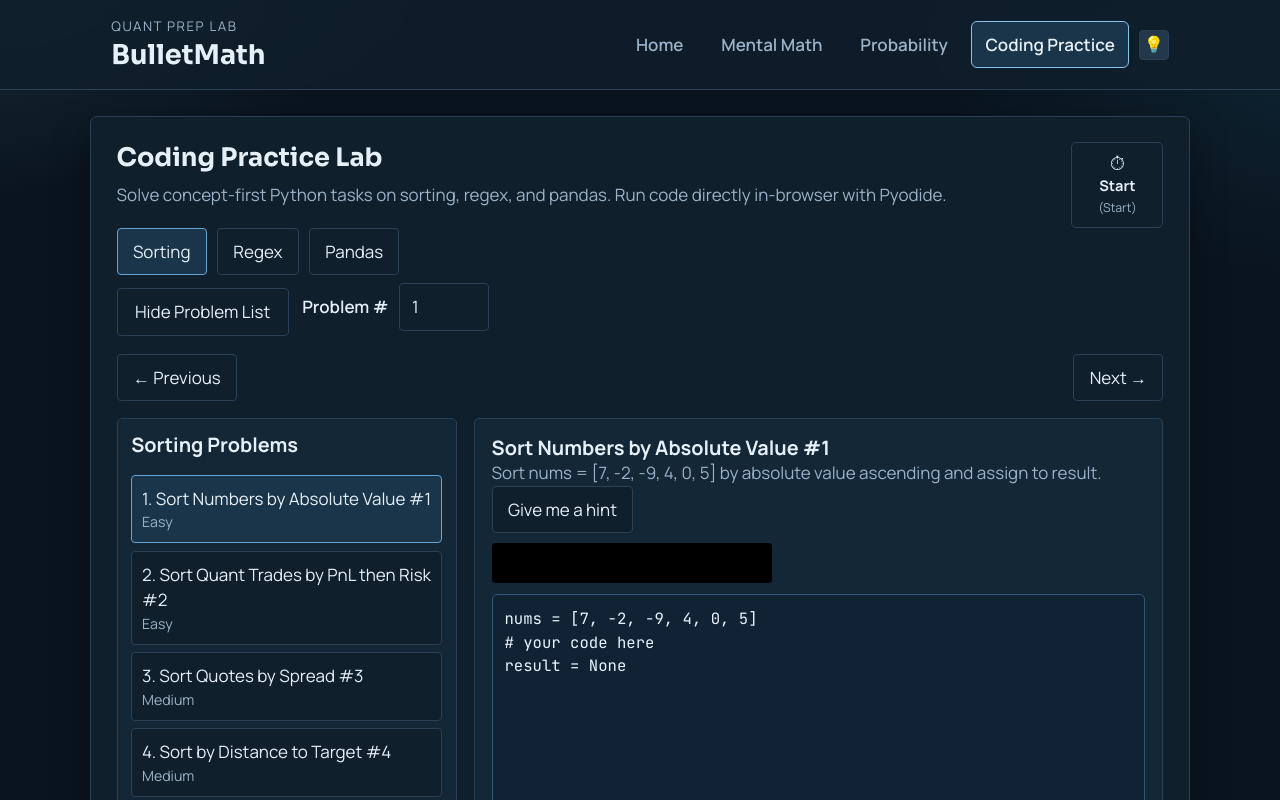
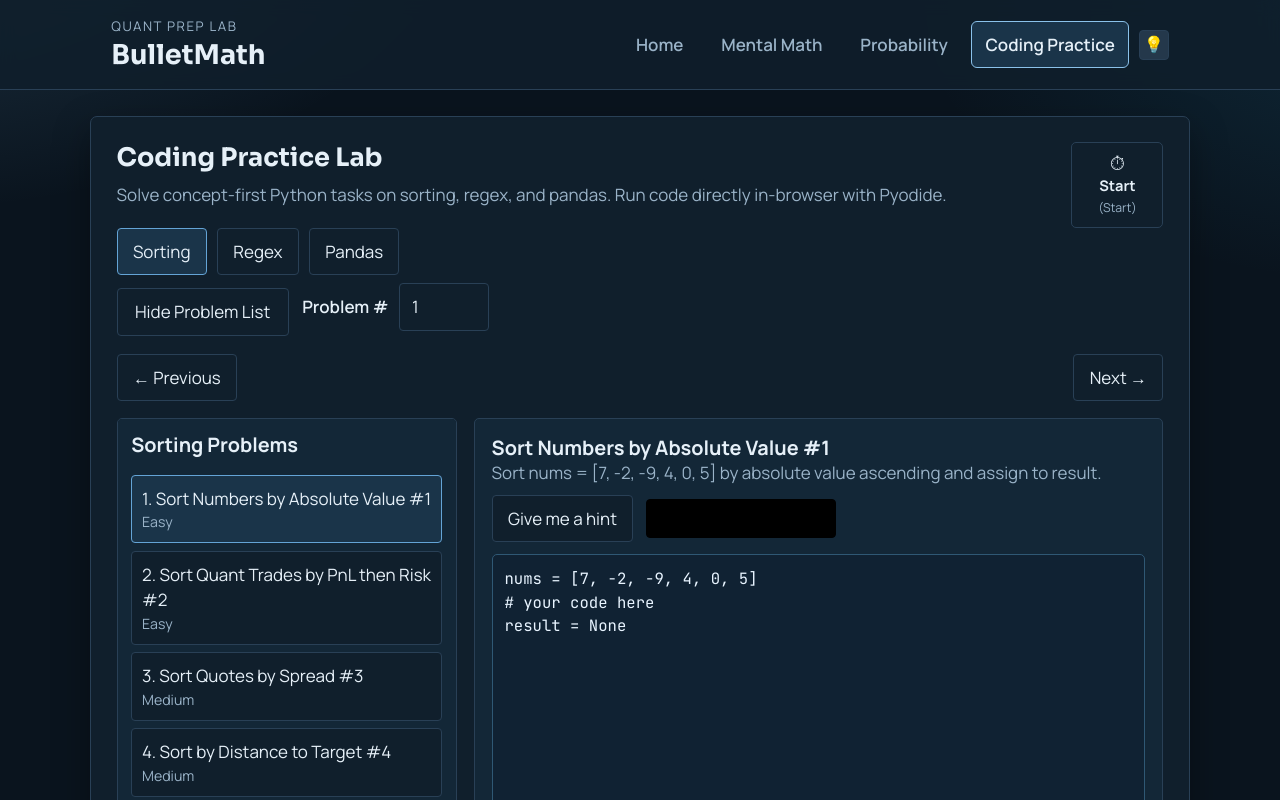
Before and after one commit to ap-gautham/bulletmath, a React (Vite) app: page /#/coding in a window 1280 px wide. Shown: the top 800 px of the page. Built offline with nearby package versions, Linux system fonts and the light colour scheme.

Commit message:
Inline coding hints and fix theme toggle style

```diff
--- a/src/App.css
+++ b/src/App.css
@@ -648,6 +648,49 @@ th {
   min-height: 78vh;
 }
 
+.hint-inline-row {
+  margin-top: 0.55rem;
+  min-height: 2.2rem;
+  display: flex;
+  align-items: center;
+  gap: 0.75rem;
+  flex-wrap: nowrap;
+}
+
+.hint-inline-button {
+  flex: 0 0 auto;
+}
+
+.hint-inline-panel {
+  min-height: 2rem;
+  display: flex;
+  align-items: center;
+  gap: 0.45rem;
+  border: 1px solid var(--border);
+  border-radius: 4px;
+  padding: 0.35rem 0.6rem;
+  white-space: nowrap;
+}
+
+.hint-inline-panel-hidden {
+  color: transparent;
+  background: #000;
+  border-color: #000;
+}
+
+.hint-inline-panel-visible {
+  color: var(--text-strong);
+  background: var(--surface);
+}
+
+.hint-inline-label {
+  font-weight: 700;
+}
+
+.hint-inline-value {
+  color: inherit;
+}
+
 .problem-jump-row {
   display: flex;
   align-items: center;
@@ -671,7 +714,9 @@ th {
 .code-editor {
   margin-top: 0.7rem;
   width: 100%;
-  min-height: 430px;
+  height: 320px;
+  min-height: 260px;
+  max-height: 620px;
   background: #102233;
   color: #e8f4ff;
   border-radius: 5px;
@@ -679,6 +724,7 @@ th {
   padding: 0.7rem;
   font-family: var(--mono);
   font-size: 0.92rem;
+  resize: vertical;
 }
 
 .runtime-pill {
@@ -733,6 +779,10 @@ th {
 .theme-toggle-dark {
   color: #f2d36f;
   background: #24384b;
+}
+
+.theme-toggle:hover {
+  filter: brightness(1.06);
 }
 
 .question-actions-after-choices {
@@ -816,4 +866,14 @@ th {
     align-items: stretch;
   }
 
+  .hint-inline-row {
+    align-items: stretch;
+    flex-wrap: wrap;
+  }
+
+  .hint-inline-panel {
+    width: 100%;
+    justify-content: center;
+  }
+
 }
--- a/src/components/Navbar.jsx
+++ b/src/components/Navbar.jsx
@@ -51,7 +51,7 @@ function Navbar() {
           </nav>
           <button
             type="button"
-            className={theme === 'light' ? 'theme-toggle theme-toggle-light' : 'theme-toggle theme-toggle-dark'}
+            className="theme-toggle theme-toggle-dark"
             onClick={toggleTheme}
             title={`Switch to ${switchTarget} mode`}
             aria-label={`Switch to ${switchTarget} mode`}
--- a/src/pages/CodingPractice.jsx
+++ b/src/pages/CodingPractice.jsx
@@ -247,17 +247,26 @@ function CodingPractice() {
           <article className="editor-wrap">
             <h3>{activeProblem.title}</h3>
             <p>{activeProblem.prompt}</p>
+            <div className="hint-inline-row">
               <button
                 type="button"
-              className="ghost-button"
+                className="ghost-button hint-inline-button"
                 onClick={() => setShowExpected(true)}
                 disabled={showExpected}
               >
-              {showExpected ? 'Hint Shown' : 'Give me a hint'}
+                Give me a hint
               </button>
-            <p className={showExpected ? 'expected-output' : 'expected-output expected-hidden'}>
-              Expected shape: {activeProblem.expectedLabel}
-            </p>
+              <div
+                className={
+                  showExpected
+                    ? 'hint-inline-panel hint-inline-panel-visible'
+                    : 'hint-inline-panel hint-inline-panel-hidden'
+                }
+              >
+                <span className="hint-inline-label">Hint</span>
+                <span className="hint-inline-value">{activeProblem.expectedLabel}</span>
+              </div>
+            </div>
 
             <textarea
               className="code-editor"
```
Lines whose indentation alone changed are shown as unchanged.
